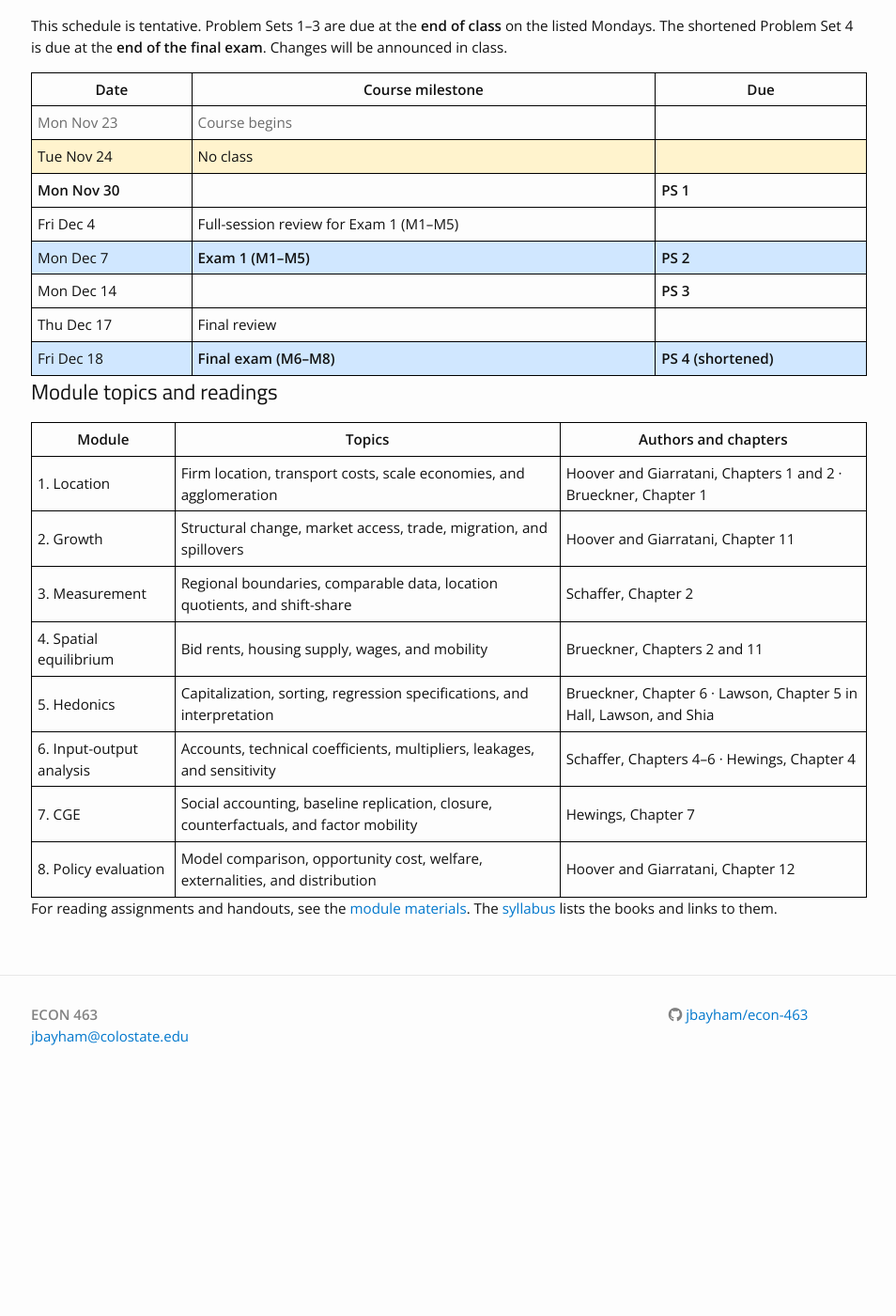
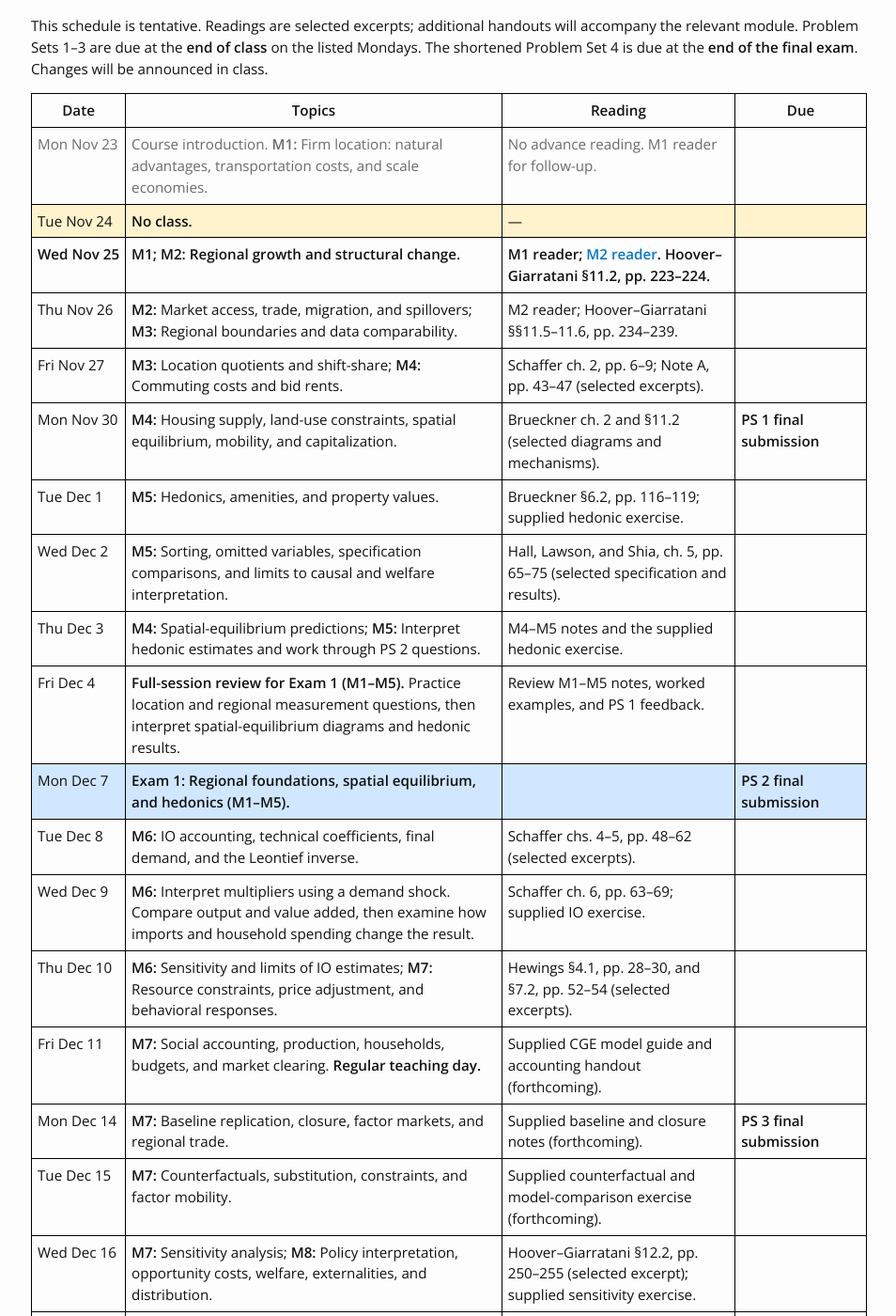
Before and after one commit to jbayham/econ-463, a Jekyll site: the page built from schedule.md, in a window 1280 px wide and 1400 px high, scrolled down 199 px. Shown: the whole window at 94% size, without its empty margins (162-1116 px from the left). Built offline with Jekyll 4.4.1, drawn with Linux system fonts in a browser that asks for light colours; nearby versions of some CDN libraries; before the commit the page ends 1372 px from its top, so only the background shows below that; some of the changed text lies outside the part shown.

Commit message:
Revert "Simplify course schedule and list readings by chapter"
This reverts commit 240de1bc74272712a5fdc9672c2ce4d17ef97614.

```diff
--- a/schedule.md
+++ b/schedule.md
@@ -7,40 +7,39 @@ course_year: 2026
 
 November 23–December 18, 2026. Both sections follow the same schedule. There is **no class on November 24** or on weekends. See the [syllabus]({{ site.baseurl }}/syllabus/) for meeting times and rooms.
 
-This schedule is tentative. Problem Sets 1–3 are due at the **end of class** on the listed Mondays. The shortened Problem Set 4 is due at the **end of the final exam**. Changes will be announced in class.
+This schedule is tentative. Readings are selected excerpts; additional handouts will accompany the relevant module. Problem Sets 1–3 are due at the **end of class** on the listed Mondays. The shortened Problem Set 4 is due at the **end of the final exam**. Changes will be announced in class.
 
 <!-- Edit this table directly. No spreadsheet or conversion step is required. -->
 
 <div class="schedule-table" markdown="1">
 
-| Date | Course milestone | Due |
-| --- | --- | --- |
-| Mon Nov 23 | Course begins | |
-| Tue Nov 24 | No class | |
-| Mon Nov 30 | | **PS 1** |
-| Fri Dec 4 | Full-session review for Exam 1 (M1–M5) | |
-| Mon Dec 7 | **Exam 1 (M1–M5)** | **PS 2** |
-| Mon Dec 14 | | **PS 3** |
-| Thu Dec 17 | Final review | |
-| Fri Dec 18 | **Final exam (M6–M8)** | **PS 4 (shortened)** |
+| Date | Topics | Reading | Due |
+| --- | --- | --- | --- |
+| Mon Nov 23 | Course introduction. **M1:** Firm location: natural advantages, transportation costs, and scale economies.  | No advance reading. [M1 reader]({{ site.baseurl }}/modules/01-location/reader.html) for follow-up. |  |
+| Tue Nov 24 | **No class.** | — |  |
+| Wed Nov 25 | **M1**; **M2:** Regional growth and structural change. | M1 reader; [M2 reader]({{ site.baseurl }}/modules/02-growth/reader.html). Hoover–Giarratani §11.2, pp. 223–224. |  |
+| Thu Nov 26 | **M2:** Market access, trade, migration, and spillovers; **M3:** Regional boundaries and data comparability. | M2 reader; Hoover–Giarratani §§11.5–11.6, pp. 234–239. |  |
+| Fri Nov 27 | **M3:** Location quotients and shift-share; **M4:** Commuting costs and bid rents. | Schaffer ch. 2, pp. 6–9; Note A, pp. 43–47 (selected excerpts). |  |
+| Mon Nov 30 | **M4:** Housing supply, land-use constraints, spatial equilibrium, mobility, and capitalization. | Brueckner ch. 2 and §11.2 (selected diagrams and mechanisms). | **PS 1 final submission** |
+| Tue Dec 1 | **M5:** Hedonics, amenities, and property values. | Brueckner §6.2, pp. 116–119; supplied hedonic exercise. |  |
+| Wed Dec 2 | **M5:** Sorting, omitted variables, specification comparisons, and limits to causal and welfare interpretation. | Hall, Lawson, and Shia, ch. 5, pp. 65–75 (selected specification and results). |  |
+| Thu Dec 3 | **M4:** Spatial-equilibrium predictions; **M5:** Interpret hedonic estimates and work through PS 2 questions. | M4–M5 notes and the supplied hedonic exercise. |  |
+| Fri Dec 4 | **Full-session review for Exam 1 (M1–M5).** Practice location and regional measurement questions, then interpret spatial-equilibrium diagrams and hedonic results. | Review M1–M5 notes, worked examples, and PS 1 feedback. |  |
+| Mon Dec 7 | **Exam 1: Regional foundations, spatial equilibrium, and hedonics (M1–M5).** |  | **PS 2 final submission** |
+| Tue Dec 8 | **M6:** IO accounting, technical coefficients, final demand, and the Leontief inverse. | Schaffer chs. 4–5, pp. 48–62 (selected excerpts). |  |
+| Wed Dec 9 | **M6:** Interpret multipliers using a demand shock. Compare output and value added, then examine how imports and household spending change the result. | Schaffer ch. 6, pp. 63–69; supplied IO exercise. |  |
+| Thu Dec 10 | **M6:** Sensitivity and limits of IO estimates; **M7:** Resource constraints, price adjustment, and behavioral responses. | Hewings §4.1, pp. 28–30, and §7.2, pp. 52–54 (selected excerpts). |  |
+| Fri Dec 11 | **M7:** Social accounting, production, households, budgets, and market clearing. **Regular teaching day.** | Supplied CGE model guide and accounting handout (forthcoming). |  |
+| Mon Dec 14 | **M7:** Baseline replication, closure, factor markets, and regional trade. | Supplied baseline and closure notes (forthcoming). | **PS 3 final submission** |
+| Tue Dec 15 | **M7:** Counterfactuals, substitution, constraints, and factor mobility. | Supplied counterfactual and model-comparison exercise (forthcoming). |  |
+| Wed Dec 16 | **M7:** Sensitivity analysis; **M8:** Policy interpretation, opportunity costs, welfare, externalities, and distribution. | Hoover–Giarratani §12.2, pp. 250–255 (selected excerpt); supplied sensitivity exercise. |  |
+| Thu Dec 17 | **M8:** Policy synthesis, model comparison, and final-exam review. | Review IO/CGE notes, worked examples, and PS 3 feedback. |  |
+| Fri Dec 18 | **Final exam: IO, CGE, and policy interpretation (M6–M8).** |  | **PS 4 final submission (shortened)** |
 {: #course-schedule }
 
 </div>
 
-## Module topics and readings
-
-| Module | Topics | Authors and chapters |
-| --- | --- | --- |
-| 1. Location | Firm location, transport costs, scale economies, and agglomeration | Hoover and Giarratani, Chapters 1 and 2 · Brueckner, Chapter 1 |
-| 2. Growth | Structural change, market access, trade, migration, and spillovers | Hoover and Giarratani, Chapter 11 |
-| 3. Measurement | Regional boundaries, comparable data, location quotients, and shift-share | Schaffer, Chapter 2 |
-| 4. Spatial equilibrium | Bid rents, housing supply, wages, and mobility | Brueckner, Chapters 2 and 11 |
-| 5. Hedonics | Capitalization, sorting, regression specifications, and interpretation | Brueckner, Chapter 6 · Lawson, Chapter 5 in Hall, Lawson, and Shia |
-| 6. Input-output analysis | Accounts, technical coefficients, multipliers, leakages, and sensitivity | Schaffer, Chapters 4–6 · Hewings, Chapter 4 |
-| 7. CGE | Social accounting, baseline replication, closure, counterfactuals, and factor mobility | Hewings, Chapter 7 |
-| 8. Policy evaluation | Model comparison, opportunity cost, welfare, externalities, and distribution | Hoover and Giarratani, Chapter 12 |
-
-For reading assignments and handouts, see the [module materials]({{ site.baseurl }}/modules/). The [syllabus]({{ site.baseurl }}/syllabus/#materials-and-reading) lists the books and links to them.
+Book page references use the printed pages in the course editions. Full citations and online links appear in the [syllabus]({{ site.baseurl }}/syllabus/#materials-and-reading). Module readers and handouts provide guidance on the selected passages.
 
 <script>
   (function () {
```
